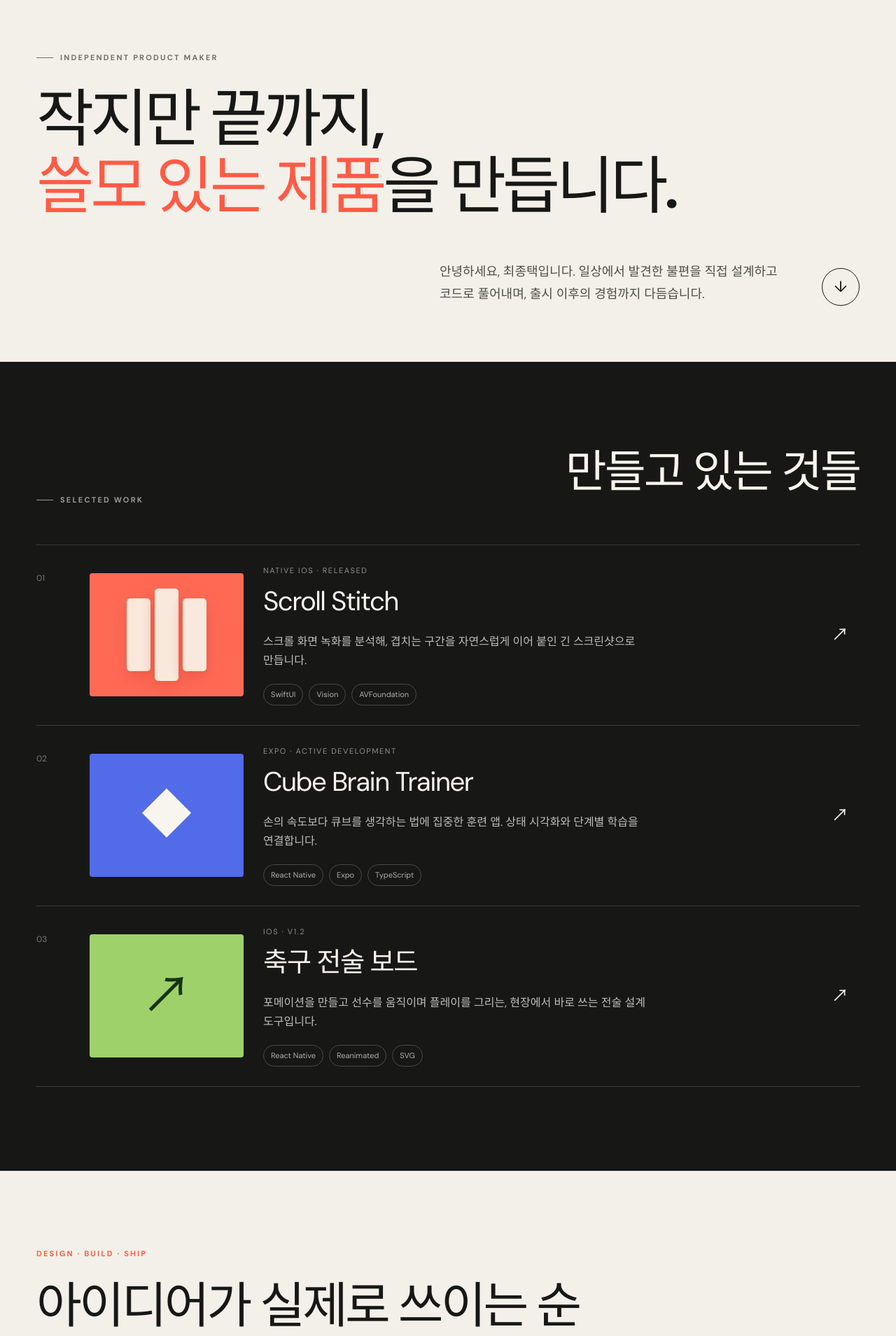
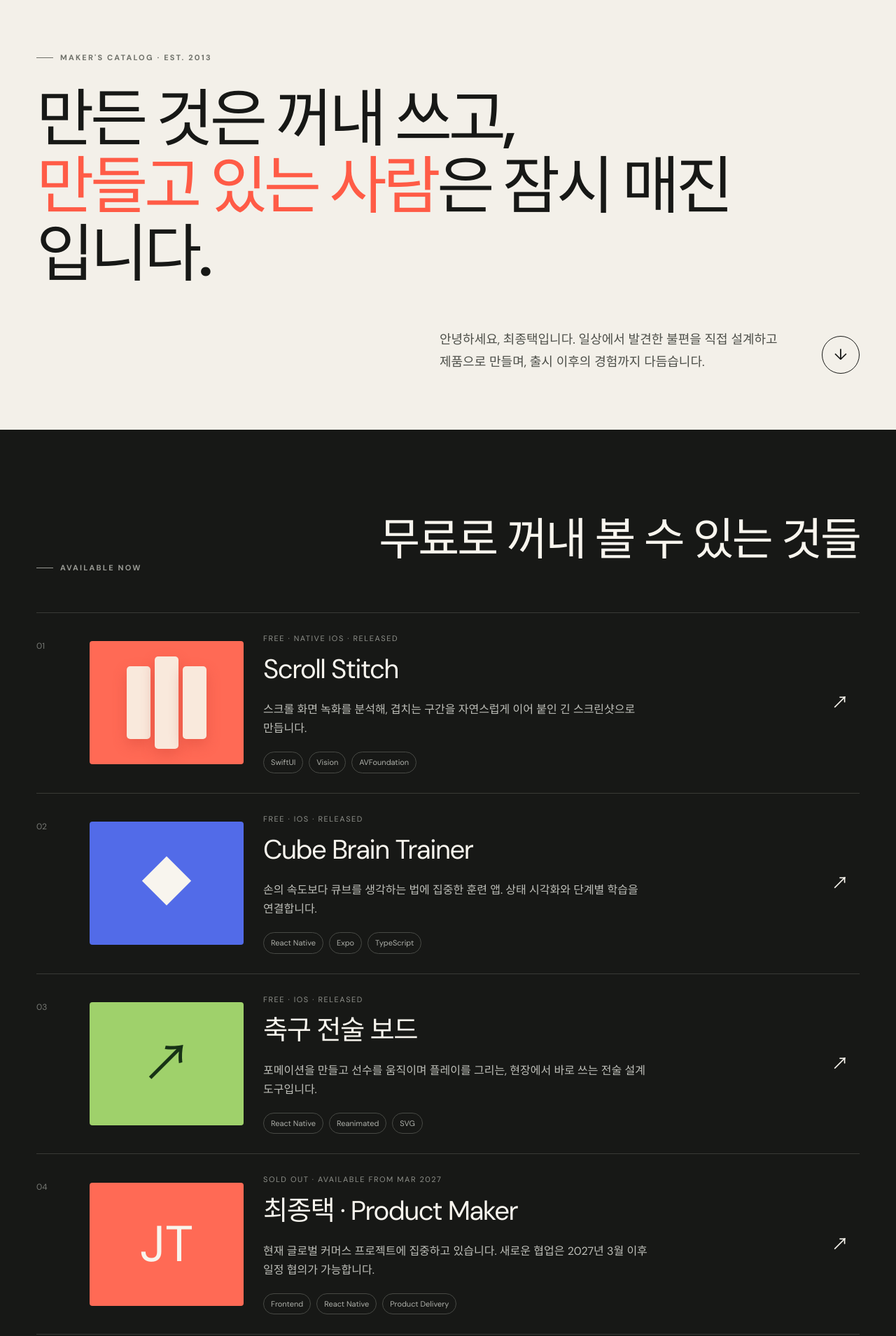
Before and after one commit to JongtaekChoi/profile, a React (Vite) app: page / in a window 1280 px wide. Shown: the part 140-2049 px from the top of the page at 70% size. Built offline with nearby package versions, Linux system fonts and the light colour scheme.

Commit message:
feat: reshape portfolio as makers catalog

```diff
--- a/src/pages/Main.tsx
+++ b/src/pages/Main.tsx
@@ -1,50 +1,154 @@
 import { Link } from "react-router-dom";
 
-const projects = [
-  { index: "01", name: "Scroll Stitch", type: "Native iOS · Released", description: "스크롤 화면 녹화를 분석해, 겹치는 구간을 자연스럽게 이어 붙인 긴 스크린샷으로 만듭니다.", tags: ["SwiftUI", "Vision", "AVFoundation"], to: "/projects/scroll-stitch", tone: "coral" },
-  { index: "02", name: "Cube Brain Trainer", type: "Expo · Active development", description: "손의 속도보다 큐브를 생각하는 법에 집중한 훈련 앱. 상태 시각화와 단계별 학습을 연결합니다.", tags: ["React Native", "Expo", "TypeScript"], to: "/projects/cube-brain-trainer", tone: "blue" },
-  { index: "03", name: "축구 전술 보드", type: "iOS · v1.2", description: "포메이션을 만들고 선수를 움직이며 플레이를 그리는, 현장에서 바로 쓰는 전술 설계 도구입니다.", tags: ["React Native", "Reanimated", "SVG"], to: "/tactics-board", tone: "green" },
+type CatalogItem = {
+  index: string;
+  name: string;
+  status: string;
+  type: string;
+  description: string;
+  tags: string[];
+  to: string;
+  tone: "coral" | "blue" | "green";
+};
+
+const catalog: CatalogItem[] = [
+  {
+    index: "01",
+    name: "Scroll Stitch",
+    status: "FREE",
+    type: "NATIVE iOS · RELEASED",
+    description: "스크롤 화면 녹화를 분석해, 겹치는 구간을 자연스럽게 이어 붙인 긴 스크린샷으로 만듭니다.",
+    tags: ["SwiftUI", "Vision", "AVFoundation"],
+    to: "/projects/scroll-stitch",
+    tone: "coral",
+  },
+  {
+    index: "02",
+    name: "Cube Brain Trainer",
+    status: "FREE",
+    type: "iOS · RELEASED",
+    description: "손의 속도보다 큐브를 생각하는 법에 집중한 훈련 앱. 상태 시각화와 단계별 학습을 연결합니다.",
+    tags: ["React Native", "Expo", "TypeScript"],
+    to: "/projects/cube-brain-trainer",
+    tone: "blue",
+  },
+  {
+    index: "03",
+    name: "축구 전술 보드",
+    status: "FREE",
+    type: "iOS · RELEASED",
+    description: "포메이션을 만들고 선수를 움직이며 플레이를 그리는, 현장에서 바로 쓰는 전술 설계 도구입니다.",
+    tags: ["React Native", "Reanimated", "SVG"],
+    to: "/tactics-board",
+    tone: "green",
+  },
 ];
 
 export default function Main() {
-  const scrollToWork = () => document.getElementById("work")?.scrollIntoView();
+  const scrollToCatalog = () =>
+    document.getElementById("catalog")?.scrollIntoView({ behavior: "smooth" });
 
   return (
     <main className="portfolio-shell">
       <header className="site-header" aria-label="주요 탐색">
-        <Link className="wordmark" to="/" aria-label="최종택 홈">JT<span>.</span></Link>
-        <nav><button type="button" onClick={scrollToWork}>Work</button><Link to="/blog">Notes</Link><a href="mailto:jtchoi.apps@gmail.com">Contact</a></nav>
+        <Link className="wordmark" to="/" aria-label="최종택 홈">
+          JT<span>.</span>
+        </Link>
+        <nav>
+          <button type="button" onClick={scrollToCatalog}>Catalog</button>
+          <Link to="/blog">Notes</Link>
+          <a href="mailto:jtchoi.apps@gmail.com">Contact</a>
+        </nav>
       </header>
+
       <section className="hero" aria-labelledby="hero-title">
-        <p className="eyebrow"><span /> INDEPENDENT PRODUCT MAKER</p>
-        <h1 id="hero-title">작지만 끝까지,<br /><em>쓸모 있는 제품</em>을 만듭니다.</h1>
+        <p className="eyebrow"><span /> MAKER&apos;S CATALOG · EST. 2013</p>
+        <h1 id="hero-title">
+          만든 것은 꺼내 쓰고,
+          <br />
+          <em>만들고 있는 사람</em>은 잠시 매진입니다.
+        </h1>
         <div className="hero-bottom">
-          <p>안녕하세요, 최종택입니다. 일상에서 발견한 불편을 직접 설계하고 코드로 풀어내며, 출시 이후의 경험까지 다듬습니다.</p>
-          <button className="round-link" type="button" onClick={scrollToWork} aria-label="프로젝트 보기">↓</button>
+          <p>
+            안녕하세요, 최종택입니다. 일상에서 발견한 불편을 직접 설계하고
+            제품으로 만들며, 출시 이후의 경험까지 다듬습니다.
+          </p>
+          <button
+            className="round-link"
+            type="button"
+            onClick={scrollToCatalog}
+            aria-label="카탈로그 보기"
+          >
+            ↓
+          </button>
         </div>
       </section>
-      <section className="work-section" id="work" aria-labelledby="work-title">
-        <div className="section-heading"><p className="eyebrow"><span /> SELECTED WORK</p><h2 id="work-title">만들고 있는 것들</h2></div>
+
+      <section className="work-section" id="catalog" aria-labelledby="catalog-title">
+        <div className="section-heading">
+          <p className="eyebrow"><span /> AVAILABLE NOW</p>
+          <h2 id="catalog-title">무료로 꺼내 볼 수 있는 것들</h2>
+        </div>
+
         <div className="project-list">
-          {projects.map((project) => (
-            <Link className="project-row" to={project.to} key={project.name}>
-              <span className="project-index">{project.index}</span>
-              <div className={`project-mark ${project.tone}`} aria-hidden="true">
-                {project.name === "Scroll Stitch" && <><i /><i /><i /></>}
-                {project.name === "Cube Brain Trainer" && <b>◆</b>}
-                {project.name === "축구 전술 보드" && <b>↗</b>}
+          {catalog.map((item) => (
+            <Link className="project-row" to={item.to} key={item.name}>
+              <span className="project-index">{item.index}</span>
+              <div className={`project-mark ${item.tone}`} aria-hidden="true">
+                {item.name === "Scroll Stitch" && <><i /><i /><i /></>}
+                {item.name === "Cube Brain Trainer" && <b>◆</b>}
+                {item.name === "축구 전술 보드" && <b>↗</b>}
               </div>
-              <div className="project-copy"><p className="project-type">{project.type}</p><h3>{project.name}</h3><p className="project-description">{project.description}</p><div className="tag-list">{project.tags.map((tag) => <span key={tag}>{tag}</span>)}</div></div>
+              <div className="project-copy">
+                <p className="project-type">{item.status} · {item.type}</p>
+                <h3>{item.name}</h3>
+                <p className="project-description">{item.description}</p>
+                <div className="tag-list">
+                  {item.tags.map((tag) => <span key={tag}>{tag}</span>)}
+                </div>
+              </div>
               <span className="project-arrow" aria-hidden="true">↗</span>
             </Link>
           ))}
+
+          <div className="project-row maker-row" aria-label="제작자 현재 일정">
+            <span className="project-index">04</span>
+            <div className="project-mark coral" aria-hidden="true"><b>JT</b></div>
+            <div className="project-copy">
+              <p className="project-type">SOLD OUT · AVAILABLE FROM MAR 2027</p>
+              <h3>최종택 · Product Maker</h3>
+              <p className="project-description">
+                현재 글로벌 커머스 프로젝트에 집중하고 있습니다. 새로운 협업은
+                2027년 3월 이후 일정 협의가 가능합니다.
+              </p>
+              <div className="tag-list">
+                <span>Frontend</span><span>React Native</span><span>Product Delivery</span>
+              </div>
+            </div>
+            <a className="project-arrow" href="mailto:jtchoi.apps@gmail.com?subject=2027%EB%85%84%203%EC%9B%94%20%EC%9D%B4%ED%9B%84%20%ED%98%91%EC%97%85%20%EB%AC%B8%EC%9D%98" aria-label="2027년 3월 이후 협업 문의">↗</a>
+          </div>
         </div>
       </section>
+
       <section className="about-strip">
-        <p>DESIGN · BUILD · SHIP</p><h2>아이디어가 실제로 쓰이는 순간까지.</h2>
-        <div><p>문제를 작게 정의하고, 빠르게 만들고, 실제 기기에서 확인하는 과정을 좋아합니다.</p><a href="https://github.com/JongtaekChoi" target="_blank" rel="noreferrer">GitHub에서 코드 보기 ↗</a></div>
+        <p>DESIGN · BUILD · SHIP</p>
+        <h2>아이디어가 실제로 쓰이는 순간까지.</h2>
+        <div>
+          <p>
+            문제를 작게 정의하고, 빠르게 만들고, 실제 기기에서 확인하는 과정을
+            좋아합니다. 이곳에는 그 과정에서 출시한 제품과 기록을 모아둡니다.
+          </p>
+          <a href="https://github.com/JongtaekChoi" target="_blank" rel="noreferrer">
+            GitHub에서 코드 보기 ↗
+          </a>
+        </div>
       </section>
-      <footer className="site-footer"><div><strong>새로운 아이디어가 있다면</strong><br />이야기 나눠요.</div><a href="mailto:jtchoi.apps@gmail.com">jtchoi.apps@gmail.com ↗</a><p>© {new Date().getFullYear()} Jongtaek Choi</p></footer>
+
+      <footer className="site-footer">
+        <div><strong>다음 제품을 준비 중입니다.</strong><br />기록과 결과물을 계속 쌓아갑니다.</div>
+        <a href="mailto:jtchoi.apps@gmail.com">jtchoi.apps@gmail.com ↗</a>
+        <p>© {new Date().getFullYear()} Jongtaek Choi</p>
+      </footer>
     </main>
   );
 }
```
